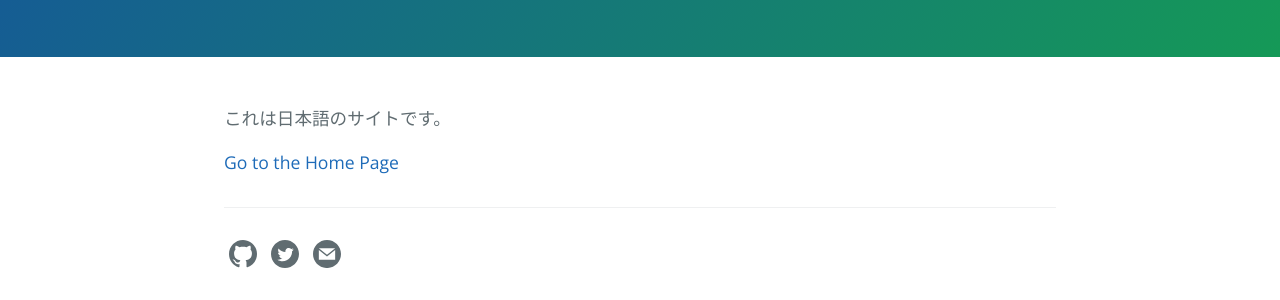
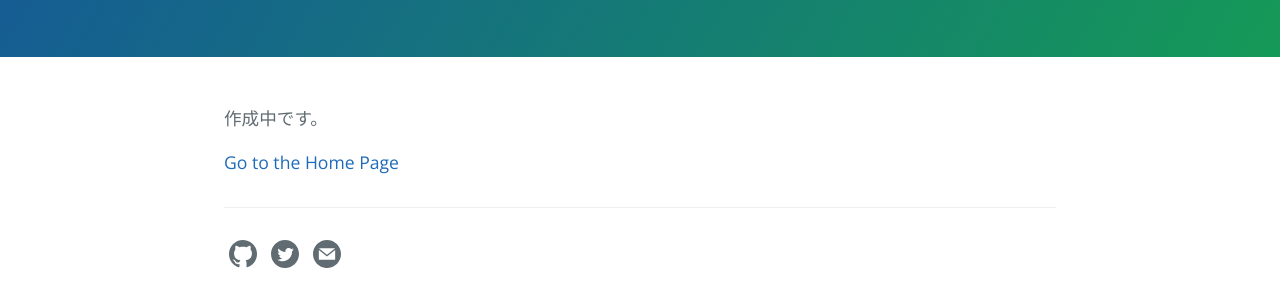
Before and after one commit to sonyuushin/sonyuushin.github.io, a Jekyll site: the page built from now.md, in a window 1280 px wide. Shown: the part 269-569 px from the top of the page. Built offline with Jekyll 4.4.1, drawn with Linux system fonts in a browser that asks for light colours.

Commit message:
Update now.md

```diff
--- a/now.md
+++ b/now.md
@@ -7,6 +7,6 @@ ref: now
 order: 2
 ---
 
-これは日本語のサイトです。
+作成中です。
 
 [Go to the Home Page]({{ '/' | absolute_url }})
```
